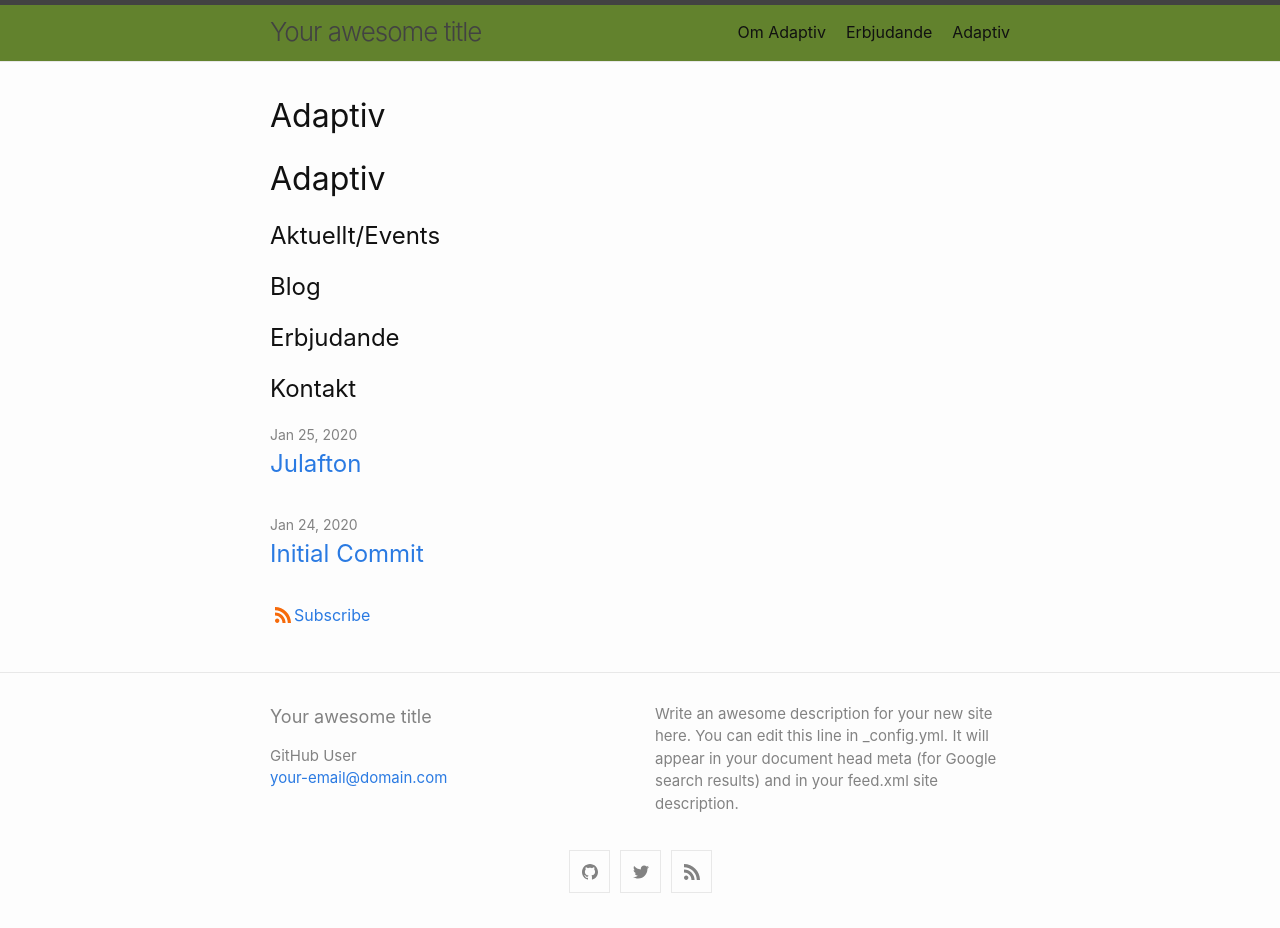
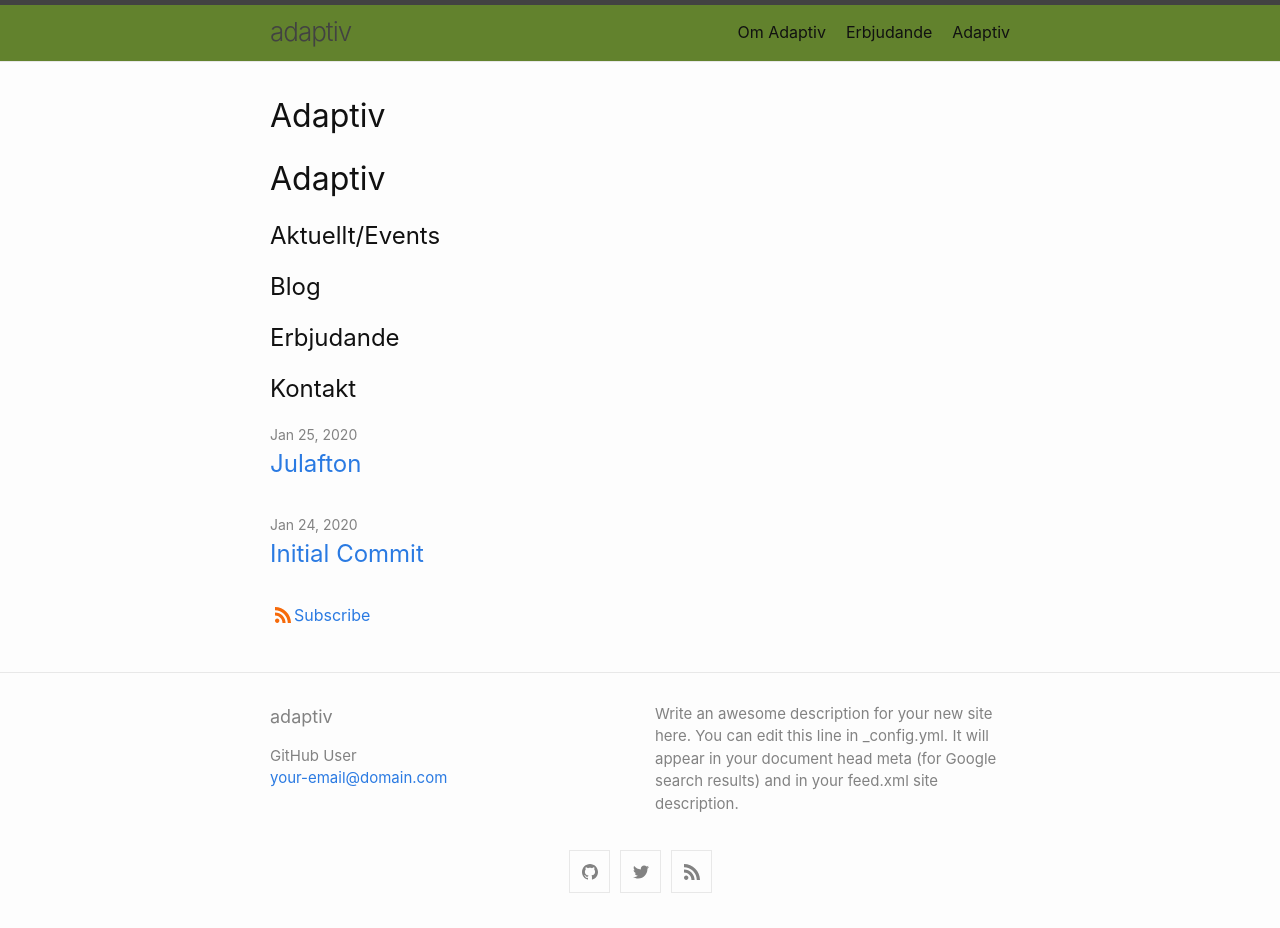
Before and after one commit to adaptiv/adaptiv.github.io--old, a Jekyll site: the page built from index.md, in a window 1280 px wide. Built offline with Jekyll 4.4.1, drawn with Linux system fonts in a browser that asks for light colours; our own code applies the rules of GitHub Pages for plain Markdown files.

Commit message:
Change page title

```diff
--- a/_config.yml
+++ b/_config.yml
@@ -1,4 +1,4 @@
-title: Your awesome title
+title: adaptiv
 author:
   name: GitHub User
   email: your-email@domain.com
```
